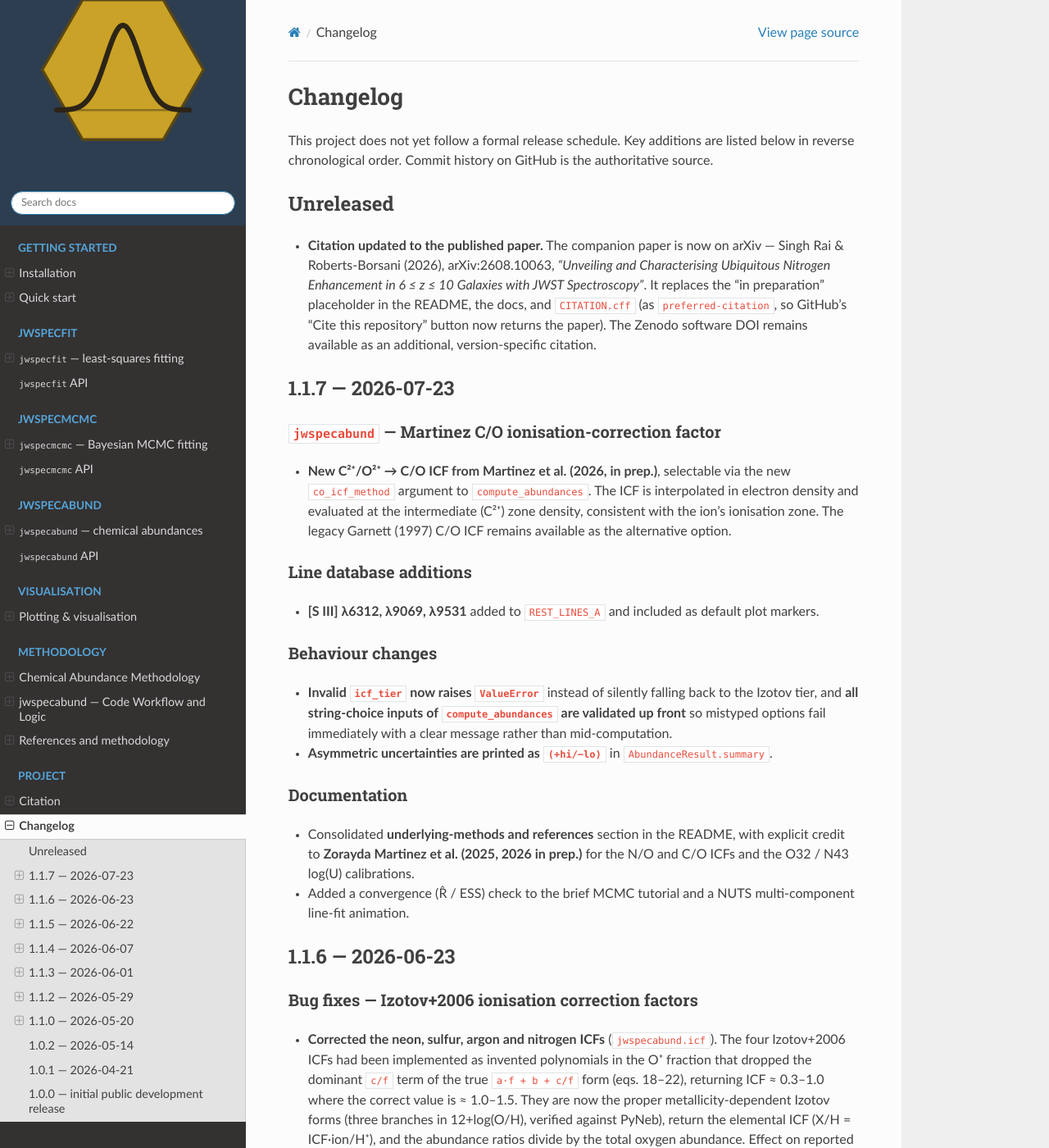
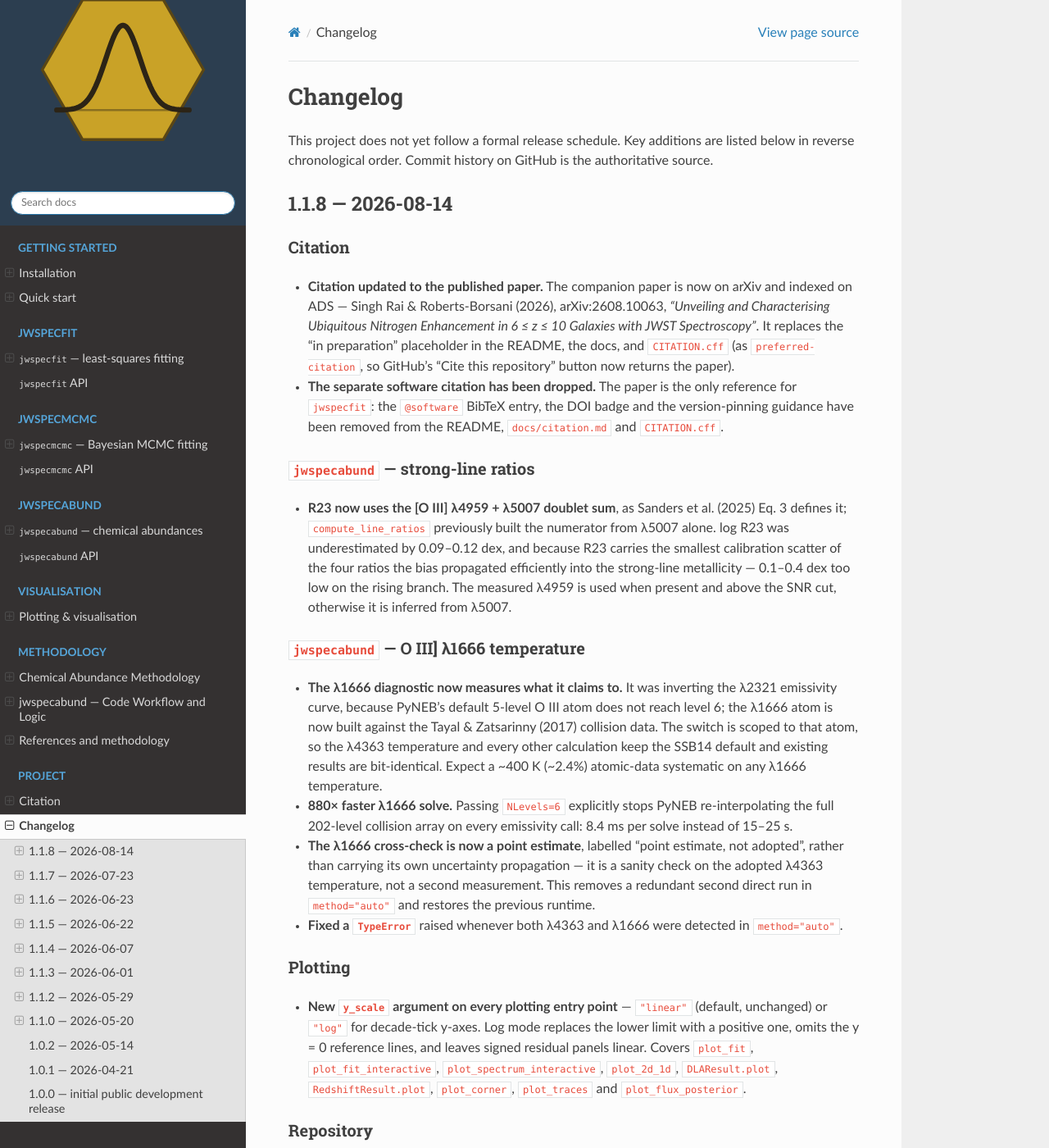
Before and after one commit to raunaq-rai/jwspecfit, a Sphinx documentation site: the page built from docs/changelog.md, in a window 1280 px wide and 1400 px high. Shown: the whole window at 82% size. Built offline with Sphinx 7.4.7 and the Read the Docs theme 3.1.0, drawn with Linux system fonts in a browser that asks for light colours; some of the changed text lies outside the part shown.

Commit message:
Release v1.1.8 — the paper is the only citation
Cite Singh Rai & Roberts-Borsani (2026), arXiv:2608.10063 (ADS
2026arXiv260810063S) and nothing else: the @software BibTeX entry, the
Zenodo DOI badge, the concept-DOI callouts and the per-version pinning
guidance are removed from the README, docs/citation.md and CITATION.cff
(top-level doi: dropped, message: reworded). Export links now point at
the ADS export panel rather than the Zenodo record.

Also bumps pyproject/CITATION.cff to 1.1.8 and closes out the changelog
section, which now covers everything since 1.1.7: the R23 doublet-sum
fix, the O III] 1666 TZ17 temperature and its 880x speedup, the 1666
cross-check demotion to a point estimate, the auto-mode TypeError fix,
and the y_scale plotting option.

```diff
--- a/docs/changelog.md
+++ b/docs/changelog.md
@@ -4,15 +4,66 @@ This project does not yet follow a formal release schedule. Key
 additions are listed below in reverse chronological order. Commit
 history on GitHub is the authoritative source.
 
-## Unreleased
+## 1.1.8 — 2026-08-14
+
+### Citation
 
 - **Citation updated to the published paper.** The companion paper is now on
-  arXiv — Singh Rai & Roberts-Borsani (2026), arXiv:2608.10063, *"Unveiling
-  and Characterising Ubiquitous Nitrogen Enhancement in 6 ≤ z ≤ 10 Galaxies
-  with JWST Spectroscopy"*. It replaces the "in preparation" placeholder in
-  the README, the docs, and `CITATION.cff` (as `preferred-citation`, so
-  GitHub's "Cite this repository" button now returns the paper). The Zenodo
-  software DOI remains available as an additional, version-specific citation.
+  arXiv and indexed on ADS — Singh Rai & Roberts-Borsani (2026),
+  arXiv:2608.10063, *"Unveiling and Characterising Ubiquitous Nitrogen
+  Enhancement in 6 ≤ z ≤ 10 Galaxies with JWST Spectroscopy"*. It replaces
+  the "in preparation" placeholder in the README, the docs, and
+  `CITATION.cff` (as `preferred-citation`, so GitHub's "Cite this
+  repository" button now returns the paper).
+- **The separate software citation has been dropped.** The paper is the only
+  reference for `jwspecfit`: the `@software` BibTeX entry, the DOI badge and
+  the version-pinning guidance have been removed from the README,
+  `docs/citation.md` and `CITATION.cff`.
+
+### `jwspecabund` — strong-line ratios
+
+- **R23 now uses the [O III] λ4959 + λ5007 doublet sum**, as Sanders et al.
+  (2025) Eq. 3 defines it; `compute_line_ratios` previously built the
+  numerator from λ5007 alone. log R23 was underestimated by 0.09–0.12 dex,
+  and because R23 carries the smallest calibration scatter of the four
+  ratios the bias propagated efficiently into the strong-line metallicity —
+  0.1–0.4 dex too low on the rising branch. The measured λ4959 is used when
+  present and above the SNR cut, otherwise it is inferred from λ5007.
+
+### `jwspecabund` — O III] λ1666 temperature
+
+- **The λ1666 diagnostic now measures what it claims to.** It was inverting
+  the λ2321 emissivity curve, because PyNEB's default 5-level O III atom
+  does not reach level 6; the λ1666 atom is now built against the Tayal &
+  Zatsarinny (2017) collision data. The switch is scoped to that atom, so
+  the λ4363 temperature and every other calculation keep the SSB14 default
+  and existing results are bit-identical. Expect a ~400 K (~2.4%)
+  atomic-data systematic on any λ1666 temperature.
+- **880× faster λ1666 solve.** Passing `NLevels=6` explicitly stops PyNEB
+  re-interpolating the full 202-level collision array on every emissivity
+  call: 8.4 ms per solve instead of 15–25 s.
+- **The λ1666 cross-check is now a point estimate**, labelled "point
+  estimate, not adopted", rather than carrying its own uncertainty
+  propagation — it is a sanity check on the adopted λ4363 temperature, not
+  a second measurement. This removes a redundant second direct run in
+  `method="auto"` and restores the previous runtime.
+- **Fixed a `TypeError`** raised whenever both λ4363 and λ1666 were detected
+  in `method="auto"`.
+
+### Plotting
+
+- **New `y_scale` argument on every plotting entry point** — `"linear"`
+  (default, unchanged) or `"log"` for decade-tick y-axes. Log mode replaces
+  the lower limit with a positive one, omits the y = 0 reference lines, and
+  leaves signed residual panels linear. Covers `plot_fit`,
+  `plot_fit_interactive`, `plot_spectrum_interactive`, `plot_2d_1d`,
+  `DLAResult.plot`, `RedshiftResult.plot`, `plot_corner`, `plot_traces` and
+  `plot_flux_posterior`.
+
+### Repository
+
+- The example notebooks under `docs/notebooks/` have been untracked pending
+  a rewrite.
 
 ## 1.1.7 — 2026-07-23
 
--- a/pyproject.toml
+++ b/pyproject.toml
@@ -4,7 +4,7 @@ build-backend = "setuptools.build_meta"
 
 [project]
 name = "jwspecfit"
-version = "1.1.7"
+version = "1.1.8"
 description = "JWST NIRSpec emission-line fitting with resolution-aware Gaussian models"
 readme = "README.md"
 license = "MIT"
```
Also changed, not shown: README.md (+8 -29 lines), docs/citation.md (+8 -30 lines), 1 other file.
